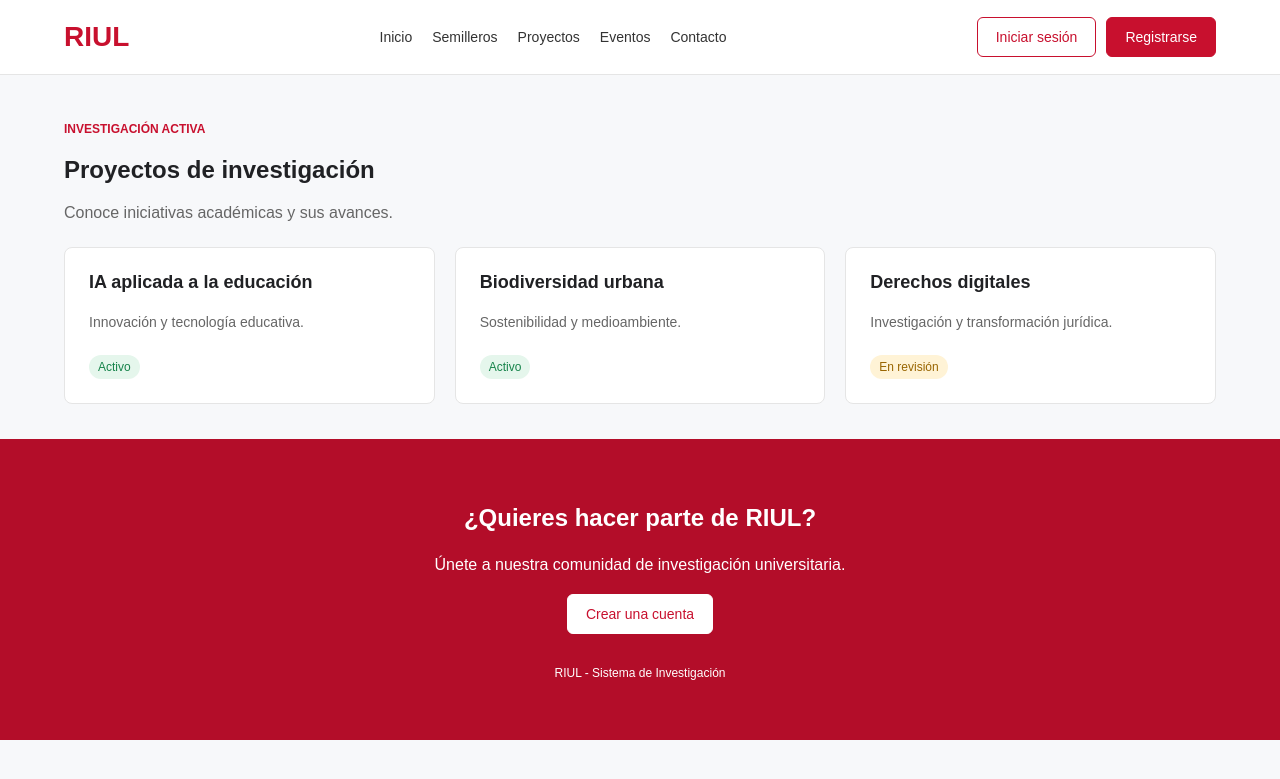
After one commit to val471/RIUL, a Flask app: template app/templates/visitante/proyectos.html in a window 1280 px wide. The commit adds this page. Shown: the top 779 px of the page. Run offline with Flask 3, Linux system fonts and the light colour scheme; the template is opened without the code that fills it, so the values that code supplies are empty.

Commit message:
estructura pagina principal (visitante)

```diff
--- a/app/extensions.py
+++ b/app/extensions.py
@@ -1,3 +1,4 @@
-from flask_sqlalchamy import SQLALCHEMY
 
-db = SQLALCHEMY()
+from flask_sqlalchemy import SQLAlchemy
+
+db = SQLAlchemy()
--- /dev/null
+++ b/app/static/css/style.css
@@ -0,0 +1,298 @@
+
+/* Configuración general */
+* {
+    box-sizing: border-box;
+}
+
+body {
+    margin: 0;
+    background-color: #f7f8fa;
+    color: #202124;
+    font-family: Arial, sans-serif;
+}
+
+a {
+    text-decoration: none;
+}
+
+/* Encabezado */
+.encabezado {
+    background-color: #ffffff;
+    min-height: 75px;
+    padding: 15px 5%;
+    display: flex;
+    align-items: center;
+    justify-content: space-between;
+    gap: 20px;
+    border-bottom: 1px solid #e5e5e5;
+}
+
+.logo {
+    color: #c8102e;
+    font-size: 28px;
+    font-weight: bold;
+}
+
+.menu {
+    display: flex;
+    align-items: center;
+    gap: 20px;
+}
+
+.menu a {
+    color: #333333;
+    font-size: 14px;
+}
+
+.menu a:hover,
+.enlace:hover {
+    color: #a50d25;
+}
+
+.acciones-menu {
+    display: flex;
+    align-items: center;
+    gap: 10px;
+}
+
+/* Botones */
+.boton {
+    display: inline-block;
+    padding: 11px 18px;
+    border-radius: 6px;
+    font-size: 14px;
+    text-align: center;
+    cursor: pointer;
+}
+
+.boton-principal {
+    background-color: #c8102e;
+    color: #ffffff;
+    border: 1px solid #c8102e;
+}
+
+.boton-principal:hover {
+    background-color: #a50d25;
+}
+
+.boton-secundario {
+    background-color: #ffffff;
+    color: #c8102e;
+    border: 1px solid #c8102e;
+}
+
+.boton-blanco {
+    background-color: #ffffff;
+    color: #c8102e;
+    border: 1px solid #ffffff;
+}
+
+.boton-transparente {
+    color: #ffffff;
+    background-color: transparent;
+    border: 1px solid #ffffff;
+}
+
+/* Bienvenida */
+.bienvenida {
+    background-color: #c8102e;
+    color: #ffffff;
+    padding: 75px 8%;
+}
+
+.contenido-bienvenida {
+    max-width: 700px;
+}
+
+.etiqueta {
+    font-size: 13px;
+    text-transform: uppercase;
+    letter-spacing: 1px;
+}
+
+.bienvenida h1 {
+    font-size: 42px;
+    margin: 18px 0;
+}
+
+.bienvenida p {
+    line-height: 1.7;
+}
+
+.acciones-bienvenida {
+    display: flex;
+    gap: 12px;
+    flex-wrap: wrap;
+    margin-top: 25px;
+}
+
+/* Estadísticas */
+.estadisticas {
+    display: flex;
+    justify-content: center;
+    gap: 20px;
+    padding: 30px 5%;
+}
+
+.estadistica {
+    flex: 1;
+    background-color: #ffffff;
+    border: 1px solid #eeeeee;
+    border-radius: 8px;
+    padding: 22px;
+    text-align: center;
+}
+
+.estadistica h2 {
+    color: #c8102e;
+    font-size: 30px;
+    margin: 0 0 8px;
+}
+
+.estadistica p {
+    color: #666666;
+    margin: 0;
+}
+
+/* Secciones */
+.seccion {
+    padding: 35px 5%;
+}
+
+.titulo-seccion {
+    margin-bottom: 25px;
+}
+
+.titulo-seccion h2 {
+    font-size: 26px;
+    margin: 8px 0;
+}
+
+.titulo-seccion > p:last-child {
+    color: #666666;
+}
+
+.etiqueta-roja {
+    color: #c8102e;
+    font-size: 12px;
+    font-weight: bold;
+}
+
+/* Tarjetas */
+.contenedor-tarjetas {
+    display: flex;
+    gap: 20px;
+}
+
+.tarjeta {
+    flex: 1;
+    background-color: #ffffff;
+    border: 1px solid #e5e5e5;
+    border-radius: 8px;
+    padding: 24px;
+}
+
+.tarjeta h3 {
+    font-size: 18px;
+    margin-top: 0;
+}
+
+.tarjeta p {
+    color: #666666;
+    font-size: 14px;
+    line-height: 1.6;
+}
+
+.enlace {
+    color: #c8102e;
+    font-size: 14px;
+}
+
+.estado {
+    display: inline-block;
+    margin-top: 8px;
+    padding: 5px 9px;
+    border-radius: 12px;
+    font-size: 12px;
+}
+
+.estado-activo {
+    background-color: #e5f6ec;
+    color: #16834a;
+}
+
+.estado-revision {
+    background-color: #fff3d6;
+    color: #996500;
+}
+
+/* Pie de página */
+.pie-pagina {
+    background-color: #b30d29;
+    color: #ffffff;
+    padding: 45px 20px;
+    text-align: center;
+}
+
+.pie-pagina p {
+    line-height: 1.6;
+}
+
+.copyright {
+    margin-top: 30px;
+    font-size: 12px;
+}
+
+/* Adaptación a pantallas pequeñas */
+@media (max-width: 900px) {
+    .encabezado {
+        flex-wrap: wrap;
+    }
+
+    .menu {
+        flex-wrap: wrap;
+    }
+
+    .contenedor-tarjetas {
+        flex-wrap: wrap;
+    }
+
+    .tarjeta {
+        min-width: 220px;
+    }
+}
+
+@media (max-width: 600px) {
+    .encabezado {
+        flex-direction: column;
+    }
+
+    .menu {
+        justify-content: center;
+    }
+
+    .acciones-menu {
+        flex-wrap: wrap;
+        justify-content: center;
+    }
+
+    .bienvenida {
+        padding: 45px 6%;
+    }
+
+    .bienvenida h1 {
+        font-size: 32px;
+    }
+
+    .estadisticas {
+        flex-direction: column;
+    }
+
+    .contenedor-tarjetas {
+        flex-direction: column;
+    }
+
+    .tarjeta {
+        min-width: 0;
+    }
+}
--- a/app/templates/base.html
+++ b/app/templates/base.html
@@ -1 +1,48 @@
-#no debe generar cambios al inyectarle codigo, todos los javascript, partials
+<!DOCTYPE html>
+<html lang="es">
+<head>
+    <meta charset="UTF-8">
+    <meta name="viewport" content="width=device-width, initial-scale=1.0">
+
+    <title>{% block title %}RIUL - Sistema de Investigación{% endblock %}</title>
+
+    <link rel="stylesheet" href="{{ url_for('static', filename='css/style.css') }}">
+</head>
+
+<body>
+
+    <header class="encabezado">
+        <a href="/" class="logo">RIUL</a>
+
+        <nav class="menu">
+            <a href="/">Inicio</a>
+            <a href="/semilleros">Semilleros</a>
+            <a href="/proyectos">Proyectos</a>
+            <a href="/eventos">Eventos</a>
+            <a href="/contacto">Contacto</a>
+        </nav>
+
+        <div class="acciones-menu">
+            <a href="/iniciar-sesion" class="boton boton-secundario">
+                Iniciar sesión
+            </a>
+
+            <a href="/registro" class="boton boton-principal">
+                Registrarse
+            </a>
+        </div>
+    </header>
+
+    <main>
+        {% block content %}{% endblock %}
+    </main>
+
+    <footer class="pie-pagina">
+        <h2>¿Quieres hacer parte de RIUL?</h2>
+        <p>Únete a nuestra comunidad de investigación universitaria.</p>
+        <a href="/registro" class="boton boton-blanco">Crear una cuenta</a>
+        <p class="copyright">RIUL - Sistema de Investigación</p>
+    </footer>
+
+</body>
+</html>
--- /dev/null
+++ b/app/templates/visitante/proyectos.html
@@ -0,0 +1,34 @@
+
+{% extends "base.html" %}
+
+{% block title %}Proyectos | RIUL{% endblock %}
+
+{% block content %}
+<section class="seccion">
+    <div class="titulo-seccion">
+        <p class="etiqueta-roja">INVESTIGACIÓN ACTIVA</p>
+        <h1>Proyectos de investigación</h1>
+        <p>Conoce iniciativas académicas y sus avances.</p>
+    </div>
+
+    <div class="contenedor-tarjetas">
+        <article class="tarjeta">
+            <h3>IA aplicada a la educación</h3>
+            <p>Innovación y tecnología educativa.</p>
+            <span class="estado estado-activo">Activo</span>
+        </article>
+
+        <article class="tarjeta">
+            <h3>Biodiversidad urbana</h3>
+            <p>Sostenibilidad y medioambiente.</p>
+            <span class="estado estado-activo">Activo</span>
+        </article>
+
+        <article class="tarjeta">
+            <h3>Derechos digitales</h3>
+            <p>Investigación y transformación jurídica.</p>
+            <span class="estado estado-revision">En revisión</span>
+        </article>
+    </div>
+</section>
+{% endblock %}
--- a/run.py
+++ b/run.py
@@ -0,0 +1,6 @@
+from app import create_app
+
+app = create_app()
+
+if __name__ == "__main__":
+    app.run(host="0.0.0.0", port=5000, debug=True)
```
Also changed, not shown: app/__init__.py (+6 -2 lines), app/routes/web.py (added, +36 -0 lines), app/templates/index.html (+128 -0 lines), app/templates/partials/_navbar.html (+11 -0 lines), app/templates/visitante/eventos.html (added, +31 -0 lines), app/templates/visitante/semilleros.html (added, +34 -0 lines), app/static/css/.js (added), app/templates/auth/login.html (added), app/templates/auth/registro.html (added).
